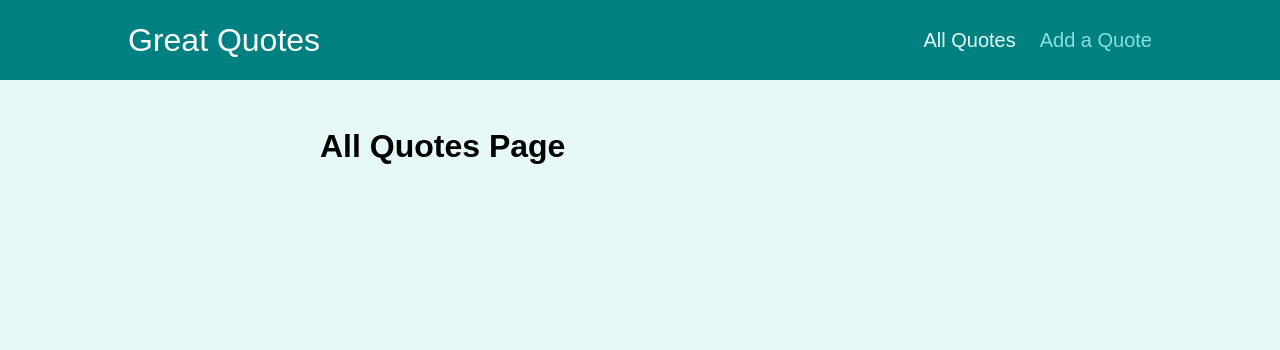
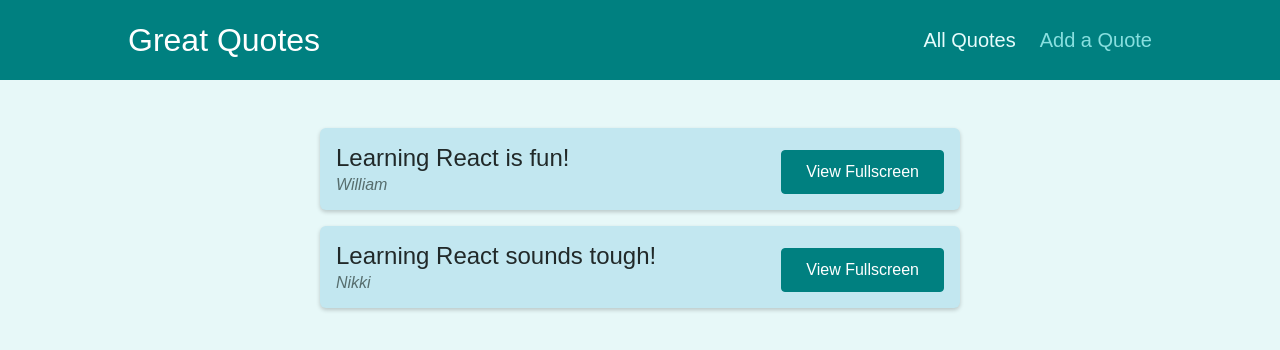
Before and after one commit to wlowrimore/react_quotes_app, a React (Create React App) app: page /quotes in a window 1280 px wide. Shown: the top 350 px of the page. Built offline with nearby package versions, Linux system fonts and the light colour scheme.

Commit message:
adds quote form

```diff
--- a/src/components/quotes/QuoteItem.js
+++ b/src/components/quotes/QuoteItem.js
@@ -1,4 +1,4 @@
-import classes from './QuoteItem.module.css';
+import classes from "./QuoteItem.module.css";
 
 const QuoteItem = (props) => {
   return (
@@ -9,9 +9,7 @@ const QuoteItem = (props) => {
         </blockquote>
         <figcaption>{props.author}</figcaption>
       </figure>
-      <a className='btn'>
-        View Fullscreen
-      </a>
+      <a className="btn">View Fullscreen</a>
     </li>
   );
 };
--- a/src/pages/AllQuotes.js
+++ b/src/pages/AllQuotes.js
@@ -1,7 +1,14 @@
 import React from "react";
 
+import QuoteList from "../components/quotes/QuoteList";
+
+const DUMMY_QUOTES = [
+  { id: "q1", author: "William", text: "Learning React is fun!" },
+  { id: "q2", author: "Nikki", text: "Learning React sounds tough!" },
+];
+
 const AllQuotes = () => {
-  return <h1>All Quotes Page</h1>;
+  return <QuoteList quotes={DUMMY_QUOTES} />;
 };
 
 export default AllQuotes;
--- a/src/pages/NewQuote.js
+++ b/src/pages/NewQuote.js
@@ -1,7 +1,12 @@
 import React from "react";
 
+import QuoteForm from "../components/quotes/QuoteForm";
+
 const NewQuote = () => {
-  return <h1>New Quote Page</h1>;
+  const addQuoteHandler = (quoteData) => {
+    console.log(quoteData);
+  };
+  return <QuoteForm onAddQuote={addQuoteHandler} />;
 };
 
 export default NewQuote;
```
